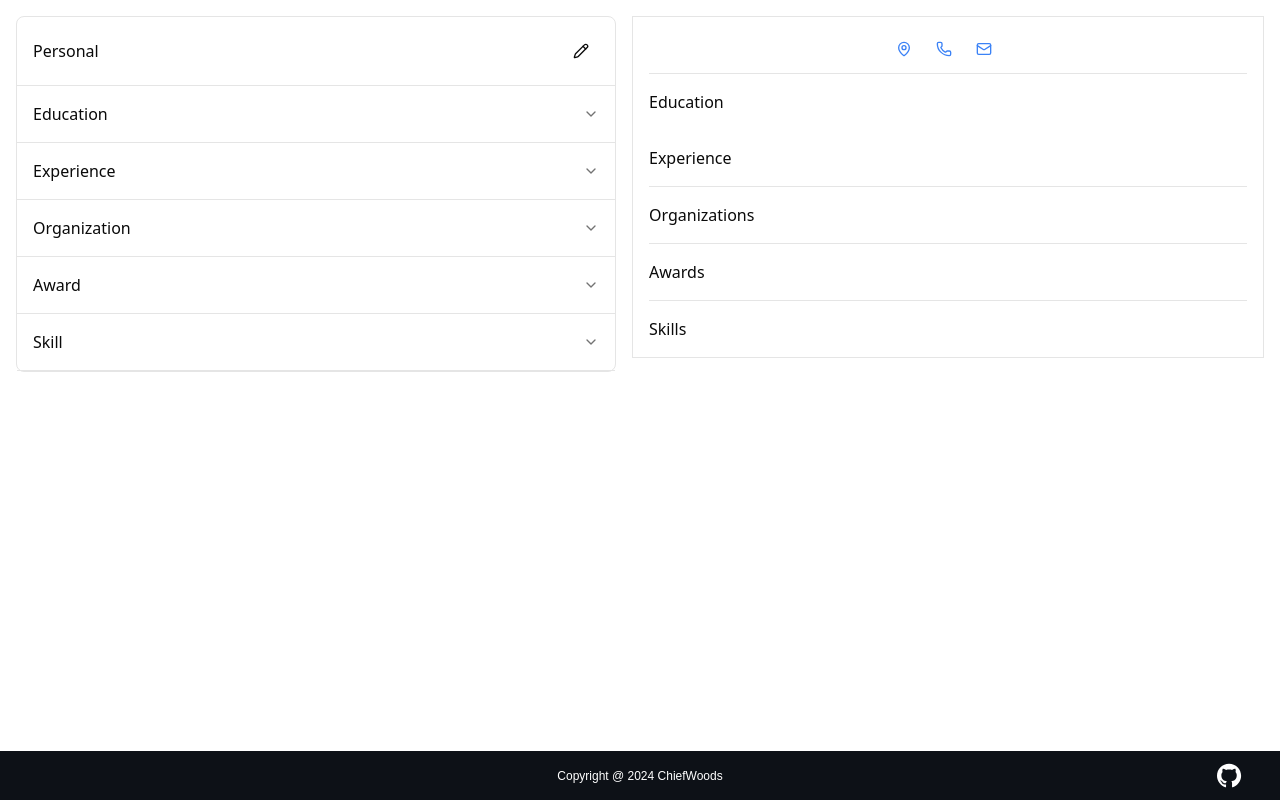
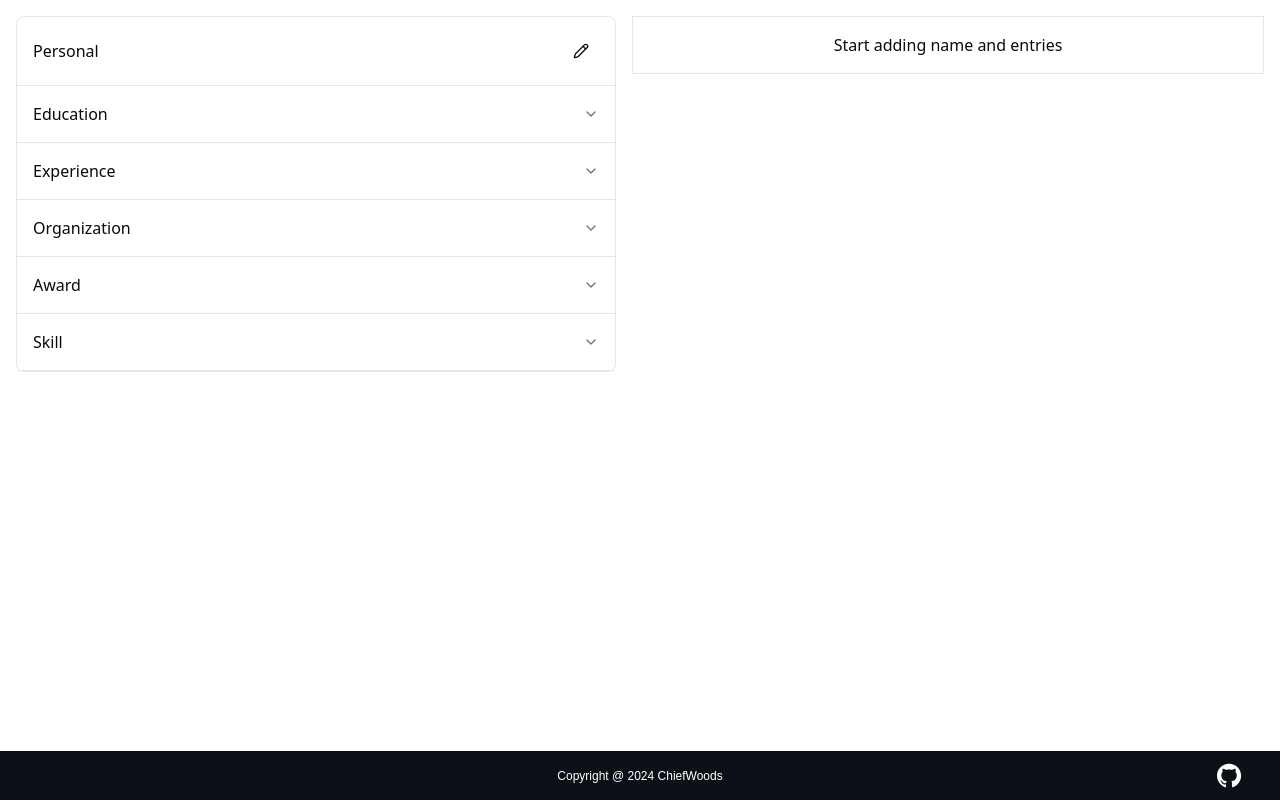
Before and after one commit to ChiefWoods/cv-application, a React (Vite) app: page / in a window 1280 px wide. Built offline with nearby package versions, Linux system fonts and the light colour scheme.

Commit message:
Conditionally render preview

```diff
--- a/src/App.tsx
+++ b/src/App.tsx
@@ -117,44 +117,55 @@ export default function App() {
           </Accordion>
         </section>
         <section id="preview" className="h-fit flex-1 border px-4">
+          {!personal.name &&
+          !educations.length &&
+          !experiences.length &&
+          !organizations.length &&
+          !awards.length &&
+          !skills.length ? (
+            <p className="p-4 text-center">Start adding name and entries</p>
+          ) : (
+            <>
+              {personal.name && (
+                <>
                   <div className="flex flex-col items-center gap-y-2 py-4">
                     <h2 className="text-2xl font-semibold">{personal.name}</h2>
                     <div className="flex gap-4">
                       {headerInfo.map(({ icon, text }) => {
                         return (
+                          text && (
                             <div className="flex items-center gap-2" key={text}>
                               {icon}
                               <p>{text}</p>
                             </div>
+                          )
                         );
                       })}
                     </div>
                   </div>
                   <Separator />
+                </>
+              )}
+              {Boolean(educations.length) && (
+                <>
                   <GeneralDiv title="Education">
                     {educations.map(
-              ({ id, school, title, startDate, endDate, description }) => {
+                      ({
+                        id,
+                        school,
+                        title,
+                        startDate,
+                        endDate,
+                        description,
+                      }) => {
                         return (
                           <Entry
                             key={id}
                             header={school}
                             subtitle={title}
-                    date={<DateP startDate={startDate} endDate={endDate} />}
-                    description={description}
-                  />
-                );
-              },
-            )}
-          </GeneralDiv>
-          <GeneralDiv title="Experience">
-            {experiences.map(
-              ({ id, title, company, startDate, endDate, description }) => {
-                return (
-                  <Entry
-                    key={id}
-                    header={title}
-                    subtitle={company}
-                    date={<DateP startDate={startDate} endDate={endDate} />}
+                            date={
+                              <DateP startDate={startDate} endDate={endDate} />
+                            }
                             description={description}
                           />
                         );
@@ -162,15 +173,28 @@ export default function App() {
                     )}
                   </GeneralDiv>
                   <Separator />
-          <GeneralDiv title="Organizations">
-            {organizations.map(
-              ({ id, name, position, startDate, endDate, description }) => {
+                </>
+              )}
+              {Boolean(experiences.length) && (
+                <>
+                  <GeneralDiv title="Experience">
+                    {experiences.map(
+                      ({
+                        id,
+                        title,
+                        company,
+                        startDate,
+                        endDate,
+                        description,
+                      }) => {
                         return (
                           <Entry
                             key={id}
-                    header={name}
-                    subtitle={position}
-                    date={<DateP startDate={startDate} endDate={endDate} />}
+                            header={title}
+                            subtitle={company}
+                            date={
+                              <DateP startDate={startDate} endDate={endDate} />
+                            }
                             description={description}
                           />
                         );
@@ -178,22 +202,62 @@ export default function App() {
                     )}
                   </GeneralDiv>
                   <Separator />
+                </>
+              )}
+              {Boolean(organizations.length) && (
+                <>
+                  <GeneralDiv title="Organizations">
+                    {organizations.map(
+                      ({
+                        id,
+                        name,
+                        position,
+                        startDate,
+                        endDate,
+                        description,
+                      }) => {
+                        return (
+                          <Entry
+                            key={id}
+                            header={name}
+                            subtitle={position}
+                            date={
+                              <DateP startDate={startDate} endDate={endDate} />
+                            }
+                            description={description}
+                          />
+                        );
+                      },
+                    )}
+                  </GeneralDiv>
+                  <Separator />
+                </>
+              )}
+              {Boolean(awards.length) && (
+                <>
                   <GeneralDiv title="Awards">
-            {awards.map(({ id, name, organization, date, description }) => {
+                    {awards.map(
+                      ({ id, name, organization, date, description }) => {
                         return (
                           <Entry
                             key={id}
                             header={name}
                             subtitle={organization}
                             date={
-                    <p className="font-semibold">{formatMonthYear(date)}</p>
+                              <p className="font-semibold">
+                                {formatMonthYear(date)}
+                              </p>
                             }
                             description={description}
                           />
                         );
-            })}
+                      },
+                    )}
                   </GeneralDiv>
                   <Separator />
+                </>
+              )}
+              {Boolean(skills.length) && (
                 <GeneralDiv title="Skills">
                   <ul className="max-[repeat(5,1fr)] grid grid-cols-[repeat(auto-fit,minmax(150px,1fr))] gap-2">
                     {skills.map(({ id, name }) => {
@@ -205,6 +269,9 @@ export default function App() {
                     })}
                   </ul>
                 </GeneralDiv>
+              )}
+            </>
+          )}
         </section>
       </main>
       <Footer />
```
Lines whose indentation alone changed are shown as unchanged.
